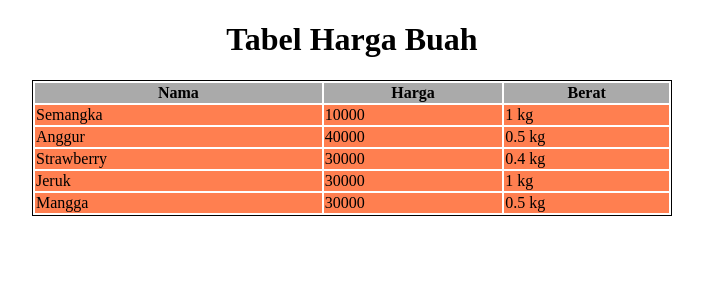
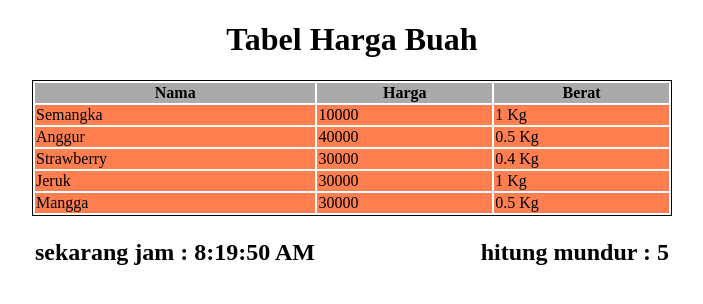
Before and after one commit to khafitbimo/sanbercode-reactjs-0720-week3, a React (Create React App) app: page / in a window 1280 px wide. Shown: the top 304 px of the page, without its empty margins (288-991 px from the left). Built offline with nearby package versions, Linux system fonts and the light colour scheme.

Commit message:
commit tugas 12 04/08/2020

```diff
--- a/src/App.css
+++ b/src/App.css
@@ -45,12 +45,16 @@
   text-align: center;
 }
 
-table.tugas11{
+table{
     text-align:center;
     margin-left:auto;
     margin-right:auto;
     width:50%;
-    border: 1px solid black;
+
+}
+
+table.tugas11{
+  border: 1px solid black;
 }
 
 table.tugas11 thead{
@@ -62,3 +66,11 @@ table.tugas11 tbody{
   background-color: #ff7f50;
   text-align: left;
 }
+
+.label-left{
+  float: left;
+}
+
+.label-right{
+  float: right;
+}
--- a/src/App.js
+++ b/src/App.js
@@ -1,12 +1,13 @@
 import React from 'react';
-import logo from './logo.svg';
 import './App.css';
 import HargaBuah from './tugas11/HargaBuah';
+import CountDown from './tugas12/CountDown';
 
 function App() {
   return (
     <div>
       <HargaBuah />
+      <CountDown countStart={10}/>
     </div>
   );
 }
--- a/src/tugas11/HargaBuah.js
+++ b/src/tugas11/HargaBuah.js
@@ -1,13 +1,17 @@
 import React from 'react';
 
 class BuahRow extends React.Component{
+    constructor(props){
+        super(props)
+    }
+
     render(){
         return(
             <>
                 <tr>
-                    <td>{this.props.nama}</td>
-                    <td>{this.props.harga}</td>
-                    <td>{this.props.berat}</td>
+                    <td>{this.props.item.nama}</td>
+                    <td>{this.props.item.harga}</td>
+                    <td>{this.props.item.berat / 1000 } Kg</td>
                 </tr>
             </>
         )
@@ -40,9 +44,9 @@ class HargaBuah extends React.Component{
                         <tbody>
 
 
-                {dataHargaBuah.map(buah=>{
+                {dataHargaBuah.map((buah,index)=>{
                     return(
-                        <BuahRow nama={buah.nama} harga={buah.harga} berat={`${buah.berat / 1000} kg`}  />
+                        <BuahRow item={buah} key={index}  />
                     )
                 })}
                     </tbody>
--- /dev/null
+++ b/src/tugas12/CountDown.js
@@ -0,0 +1,62 @@
+import React, {Component} from 'react'
+
+class CountDown extends Component{
+    constructor(props){
+        super(props)
+        this.state = {
+            date : new Date(),
+            count : this.props.countStart,
+            show : true
+        }
+    }
+
+    componentDidMount(){
+
+        this.timerID = setInterval(
+            ()=>this.tick(),
+            1000
+        )
+    }
+
+    componentWillUnmount(){
+        clearInterval(this.timerID)
+    }
+
+    componentDidUpdate(previousProps, previousState,snapshot){
+       if (previousState.count===0) {
+           this.setState({show: false})
+           clearInterval(this.timerID)
+       }
+    }
+
+    tick(){
+        this.setState({
+            date: new Date(),
+            count: this.state.count - 1
+        })
+
+    }
+
+    render(){
+        const view = (<div className="container-tugas11">
+                                <table>
+                                    <tbody>
+                                        <tr>
+                                            <td><h2 className="label-left">sekarang jam : {this.state.date.toLocaleTimeString()}</h2></td>
+                                            <td><h2 className="label-right">hitung mundur : {this.state.count}</h2></td>
+                                        </tr>
+                                    </tbody>
+                                </table>
+
+                        </div>)
+        return(
+            <div>
+                {this.state.show===true ? view : null}
+            </div>
+
+
+        )
+    }
+}
+
+export default CountDown
```
